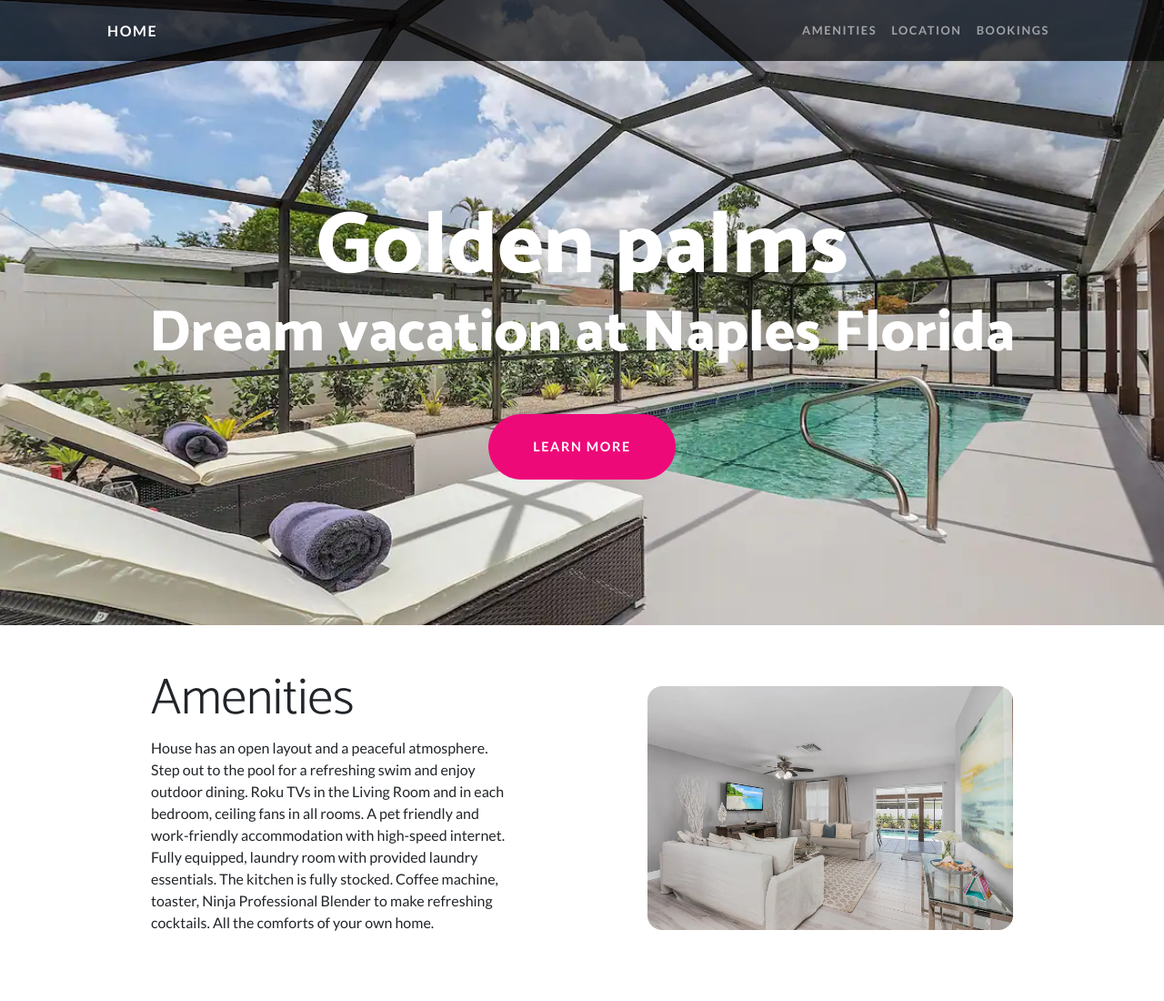
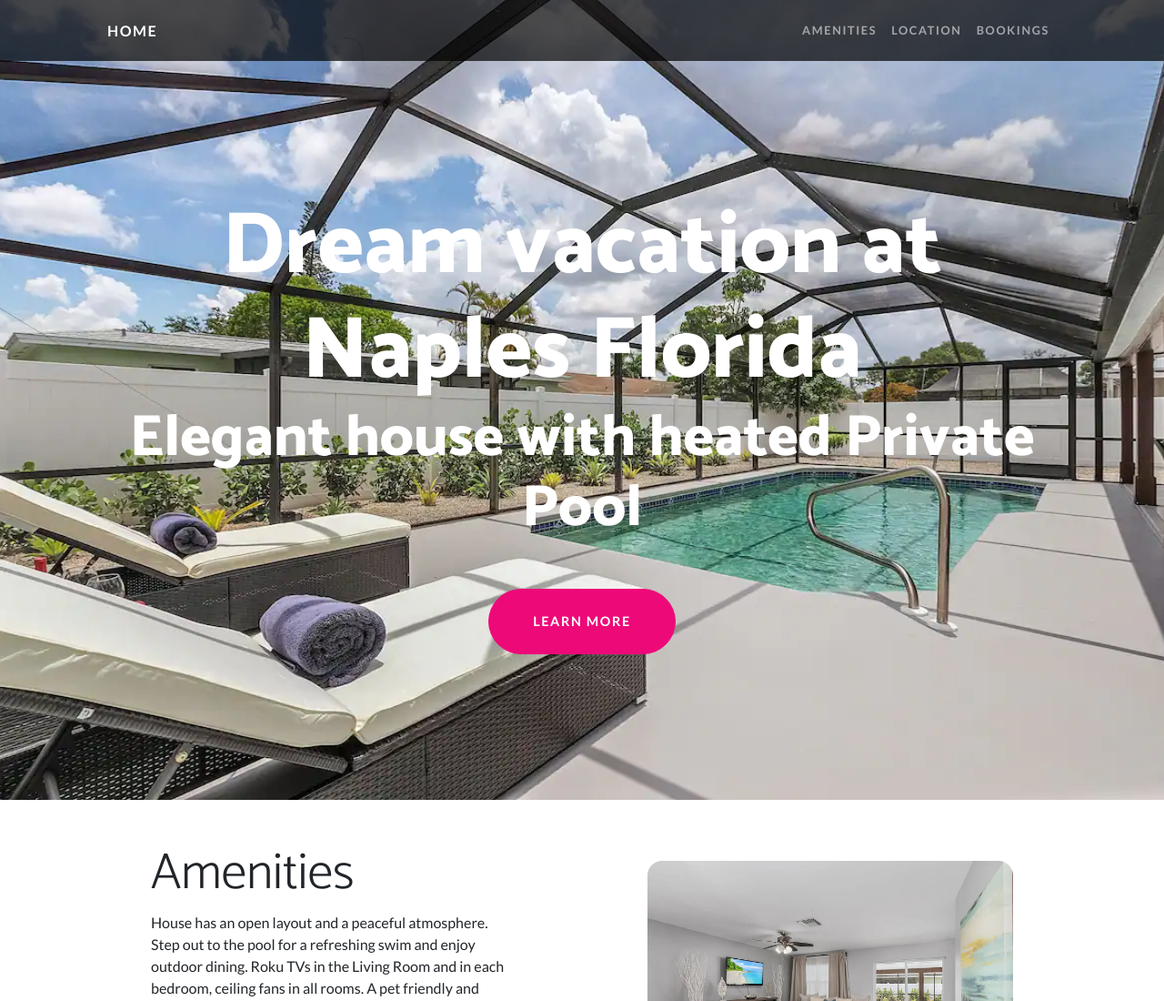
Before and after one commit to igabrov/naples-vacation, a plain HTML site: page index.html in a window 1280 px wide. Shown: the top 1100 px of the page at 91% size. Drawn offline with nearby package versions, Linux system fonts and the light colour scheme.

Commit message:
update headings 1 abd 2

```diff
--- a/index.html
+++ b/index.html
@@ -34,8 +34,8 @@
         <header class="masthead text-center text-white">
             <div class="masthead-content">
                 <div class="container px-5">
-                    <h1 class="masthead-heading mb-0">Golden palms</h1>
-                    <h2 class="masthead-subheading mb-0">Dream vacation at Naples Florida</h2>
+                    <h1 class="masthead-heading mb-0">Dream vacation at Naples Florida</h1>
+                    <h2 class="masthead-subheading mb-0">Elegant house with heated Private Pool</h2>
                     <a class="btn btn-primary btn-xl rounded-pill mt-5" href="#amenities">Learn More</a>
                 </div>
             </div>
```
